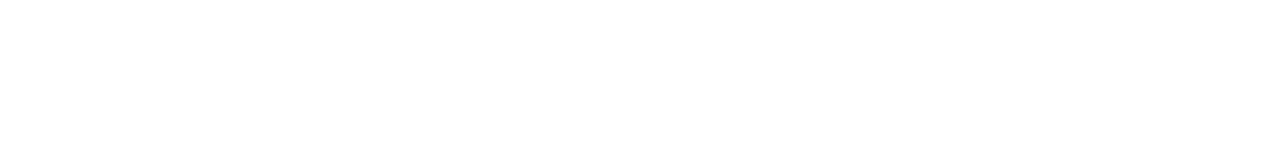
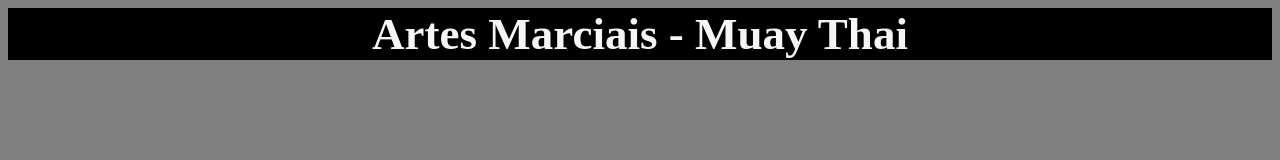
Before and after one commit to igorpyetro/artesmarciais, a plain HTML site: page superior.html in a window 1280 px wide. Drawn offline with Linux system fonts and the light colour scheme.

Commit message:
Update superior.html

```diff
--- a/superior.html
+++ b/superior.html
@@ -1,7 +1,29 @@
 <html>
 <head>
 <title> superior </title>
+  <style>
+
+body
+{
+background-color:gray;
+color:black;
+font-size:20px;
+}
+
+h1
+{
+color:whitesmoke;
+font-size:45px;
+font-family:arialblack;
+text-align:center;
+text-shadow:3p 3xp 2xp yellow;
+background-color:black;
+}
+  </style>
 </head>
 <body>
+
+<h1> Artes Marciais - Muay Thai</h1>
+
 </body>
 </html>
```
